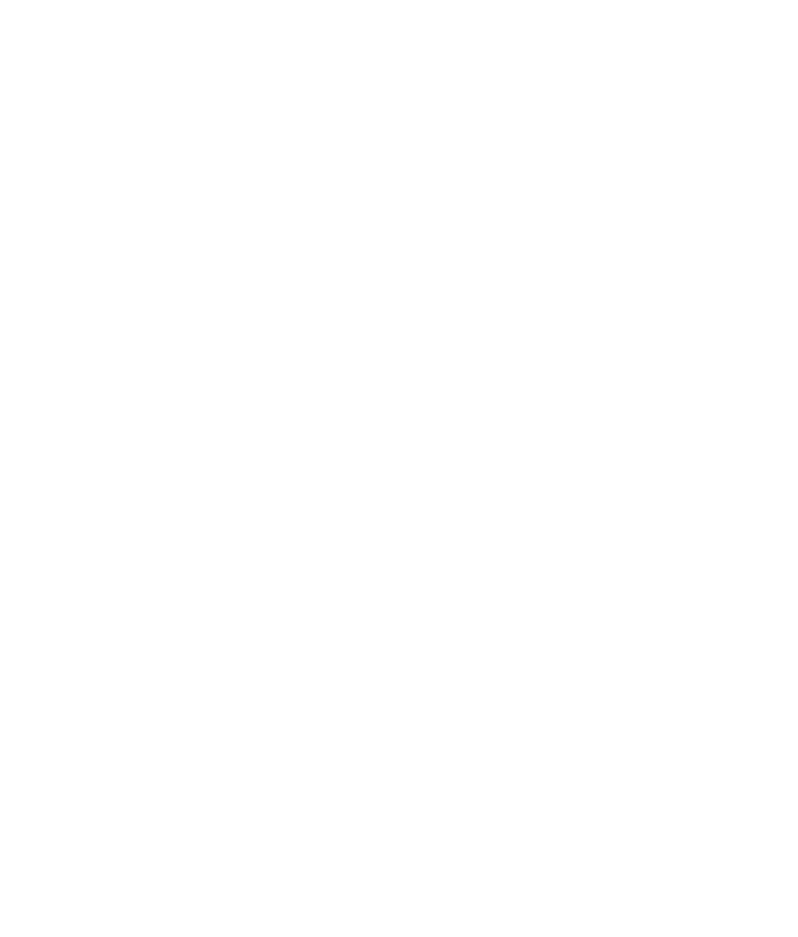
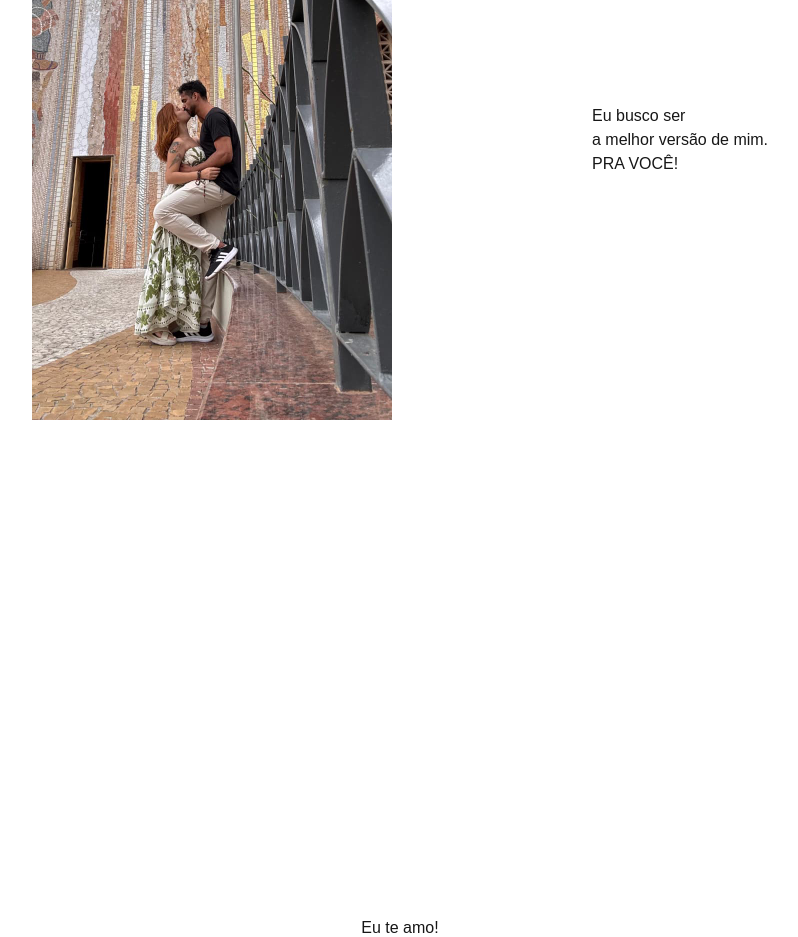
Before and after one commit to luckfer7/teamoeduarda, a Next.js app: page / in a window 1280 px wide. Shown: the part 1860-2797 px from the top of the page, without its empty margins (240-1038 px from the left). Before the commit the page ends 1642 px from the top, so only its background shows below. Built offline with nearby package versions, Linux system fonts and the light colour scheme.

Commit message:
quarta seção criada

```diff
--- /dev/null
+++ b/app/Quarta-secao/QuartaSecao.tsx
@@ -0,0 +1,8 @@
+export default function QuartaSecao() {
+    return (
+        <section className="h-screen flex flex-col justify-center items-center" >
+            <h1>Eu te amo!</h1>
+            <h2>Feliz 4 meses!</h2>
+        </section>
+    )
+}
--- a/app/Segunda-secao/SegundaSecao.tsx
+++ b/app/Segunda-secao/SegundaSecao.tsx
@@ -1,19 +1,3 @@
-// import Image from "next/image";
-// import img from "@/public/primeiraimagem.jpeg";
-
-// export default function SegundaSecao() {
-//     return (
-//         <section className="w-full bg-black py-20 overflow-hidden" >
-//             <div className="flex gap-4 animate-slide" >
-//                 <Image className="h-48 w-auto rounded-lg"  src={img} alt="/" width={200} height={200}/>
-//                 <Image className="h-48 w-auto rounded-lg" src={img} alt="/" width={200} height={200}/>
-//                 <Image className="h-48 w-auto rounded-lg" src={img} alt="/" width={200} height={200}/>
-//                 <Image className="h-48 w-auto rounded-lg" src={img} alt="/" width={200} height={200}/>
-//                 <Image className="h-48 w-auto rounded-lg" src={img} alt="/" width={200} height={200}/>
-//             </div>
-//         </section>
-//     )
-// }
 
 import Image from "next/image";
 import img1 from "@/public/primeiraimagem.jpeg";
@@ -27,7 +11,7 @@
   const loop = [...imagens, ...imagens];
 
   return (
-    <section className="w-full bg-black py-12 overflow-hidden">
+    <section className="w-full h-screen bg-black py-12 overflow-hidden">
       <div className="relative">
         {/* track: largura infinita (conteúdo em linha) */}
         <div className="flex items-center gap-4 animate-slide">
--- /dev/null
+++ b/app/Terceira-secao/TerceiraSecao.tsx
@@ -0,0 +1,17 @@
+import Image from "next/image";
+import img from "@/public/primeiraimagem.jpeg";
+export default function TerceiraSecao() {
+    return (
+        <section className="h-screen p-10 flex justify-center gap-50" >
+            <div className="" >
+                <Image src={img} alt="img" width={360} height={260} />
+            </div>
+
+            <div className="flex flex-col justify-center " >
+                <span>Eu busco ser</span>
+                <span>a melhor versão de mim.</span>
+                <span>PRA VOCÊ!</span>
+            </div>
+        </section>
+    )
+}
--- a/app/page.tsx
+++ b/app/page.tsx
@@ -1,5 +1,7 @@
 import PrimeiraSecao from "./Primeira-secao/PrimeiraSecao";
+import QuartaSecao from "./Quarta-secao/QuartaSecao";
 import SegundaSecao from "./Segunda-secao/SegundaSecao";
+import TerceiraSecao from "./Terceira-secao/TerceiraSecao";
 
 
 export default function Home() {
@@ -7,6 +9,8 @@
     <div className="">
       <PrimeiraSecao />
       <SegundaSecao />
+      <TerceiraSecao />
+      <QuartaSecao />
     </div>
   );
 }
```
